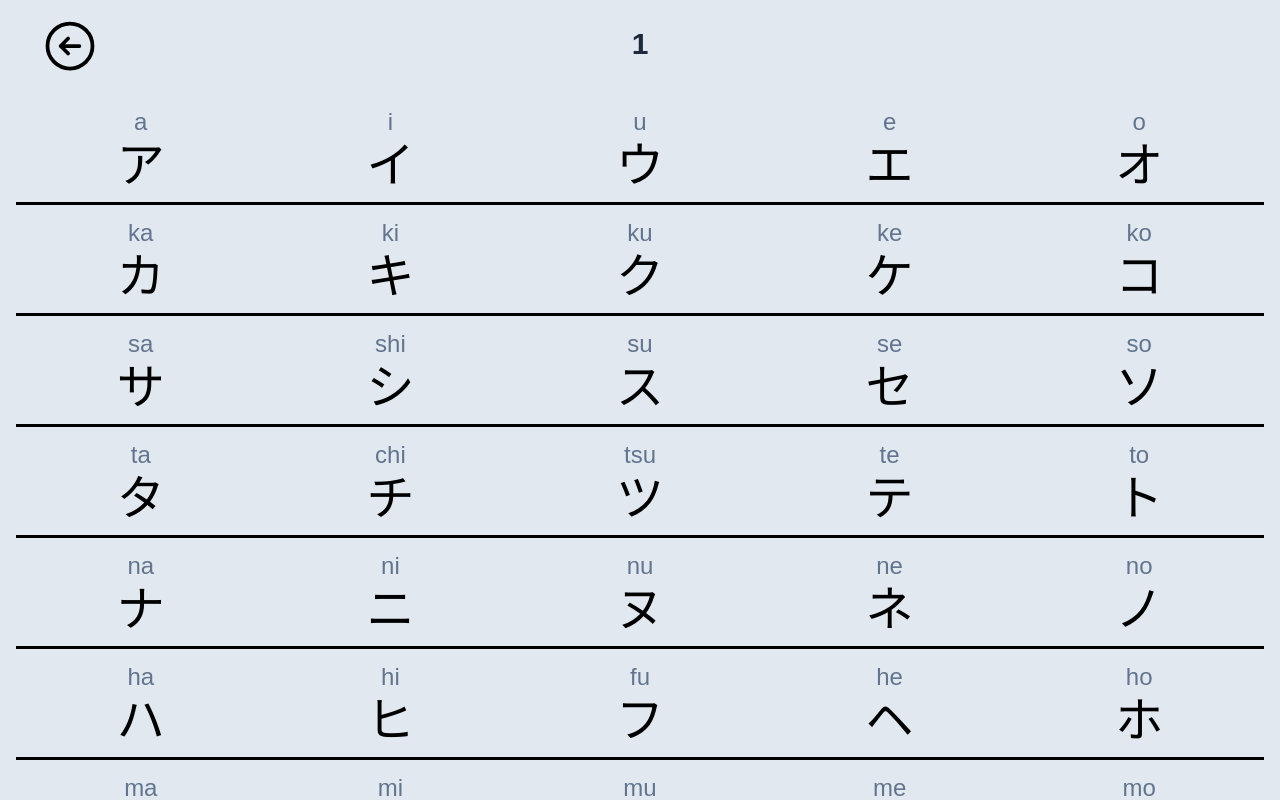
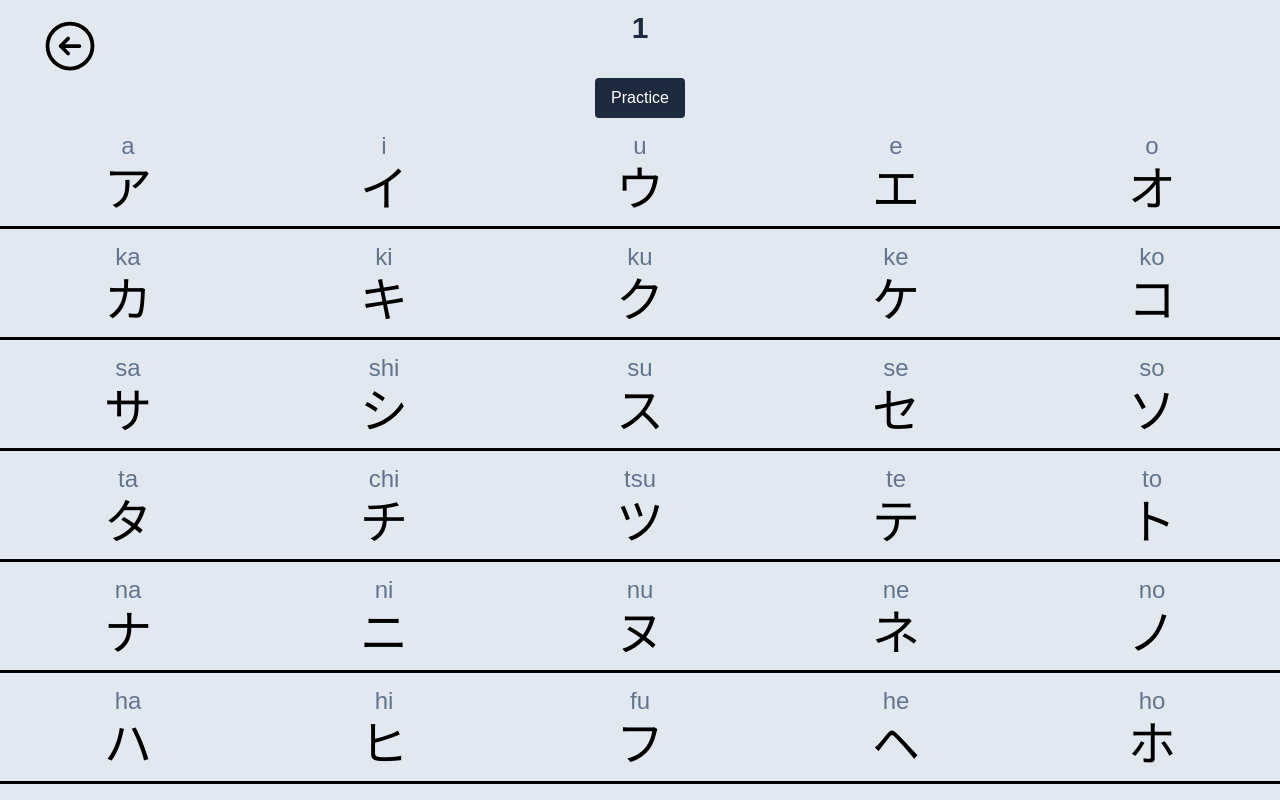
Before and after one commit to FranckHeCai/benkyou, a React (Vite) app: page /kana/1 in a window 1280 px wide. Shown: the top 800 px of the page. Built offline with nearby package versions, Linux system fonts and the light colour scheme.

Commit message:
kanjis lesson button fixed + ui fix

```diff
--- a/src/App.tsx
+++ b/src/App.tsx
@@ -3,7 +3,7 @@ import Router from "./router/Router"
 function App() {
 
   return (
-    <div className="flex flex-col p-3 sm:p-4">
+    <div className="">
       <Router />
     </div>
   )
--- /dev/null
+++ b/src/components/Button.tsx
@@ -0,0 +1,13 @@
+interface ButtonProps {
+  handleFunction: () => void
+  children: string
+}
+const Button = ({handleFunction, children}:ButtonProps) => {
+  return (
+    <button onClick={handleFunction} className="text-sm sm:text-base px-4 py-2 bg-slate-800 text-white rounded">
+            {children}
+    </button>
+  );
+};
+
+export default Button;
--- a/src/pages/Home.tsx
+++ b/src/pages/Home.tsx
@@ -18,7 +18,7 @@ const Home = () => {
   }
 
   return (
-    <div className="text-slate-800 flex flex-col">
+    <div className="text-slate-800 flex flex-col p-3 sm:p-4">
       <Header />
       <div className="grid md:grid-cols-2 gap-3 mt-4">
         <div>
--- a/src/pages/Kana.tsx
+++ b/src/pages/Kana.tsx
@@ -1,22 +1,32 @@
 import { useEffect } from "react";
-import { useParams } from "react-router-dom";
+import { useNavigate, useParams } from "react-router-dom";
 import { hiragana, katakana, hiraganaFormated, katakanaFormated } from "@data/index";
 import { useKanjiStore } from "store/store";
 import BackButton from "@components/BackButton";
+import Button from "@components/Button";
 
 const Kana = () => {
   const { kana } = useParams()
   const {kanaArray, setKanaArray} = useKanjiStore(state => state)
-
+  const navigate = useNavigate()
   useEffect(()=>{
     const kanaType = kana === "Hiragana" ? hiraganaFormated : katakanaFormated
     setKanaArray(kanaType)
   },[])
 
+  const handlePractice = () =>{
+    navigate(`/kana/practice/${kana}`)
+  }
+
   return (
     <div className="kana">
       <BackButton route="/" />
       <h1 className="text-center text-xl font-bold text-slate-800 sm:text-3xl mb-4 sm:mb-8 mt-2.5">{kana}</h1>
+      <div className="flex justify-center">
+        <Button handleFunction={handlePractice}>
+          Practice
+        </Button>
+      </div>
       <div className="grid">
         { kanaArray.length > 0 &&
           kanaArray.map((kanaRow, index) => {
--- a/src/pages/KanaPractice.tsx
+++ b/src/pages/KanaPractice.tsx
@@ -71,14 +71,13 @@ const KanaPractice = () => {
   }
 
   return (
-    <div className="flex flex-col items-center gap-4">
-      <h1 className="text-xl font-bold text-slate-800 sm:text-3xl">Kanji Practice</h1>
-      <h2 className="text-lg sm:text-2xl font-medium text-slate-600">{kana} practice</h2>
+    <div className="h-screen flex flex-col justify-center items-center gap-4">
+      <h1 className="text-xl font-bold text-slate-800 sm:text-3xl">{kana} practice</h1>
       { kanas.length > 0 &&
         <div className="relative w-full sm:w-sm min-h-70 sm:h-90 bg-white rounded-lg shadow p-4 flex flex-col justify-center items-center gap-4 ">
         <div className="text-7xl">
           { questionType === "character"
-              ? "?????"
+              ? "???"
               : kanas[currentIndex].character
           }
         </div>
@@ -96,7 +95,7 @@ const KanaPractice = () => {
       }
 
       <p>Select the correct answer</p>
-      <div className="w-full sm:w-fit grid sm:grid-cols-2 lg:grid-cols-4 gap-2">
+      <div className="w-full sm:w-fit grid grid-cols-4 gap-2">
         {answers.length > 0 &&
           answers.map((kana, index) => {
 
@@ -115,7 +114,7 @@ const KanaPractice = () => {
                     }
                     p-5  rounded-lg shadow-md`
                   }>
-                  <p className="text-base sm:text-lg ">
+                  <p className="text-3xl ">
                     { questionType === "character"
                         ? kana.character
                         : kana.romanization
--- a/src/pages/Kanjis.tsx
+++ b/src/pages/Kanjis.tsx
@@ -44,7 +44,7 @@ const Kanjis = () => {
   }
 
   return (
-    <div className="text-slate-800">
+    <div className="text-slate-800 p-3 sm:p-4">
       <BackButton route="/" />
       <h1 className="text-center text-xl font-bold text-slate-800 sm:text-3xl mb-4 sm:mb-10 mt-4 sm:mt-0">JLPT {kanji}</h1>
       {/* Practice Lessons Select */}
--- a/src/pages/Lesson.tsx
+++ b/src/pages/Lesson.tsx
@@ -72,12 +72,12 @@ const Lesson = () => {
       const shuffledKanjis = shuffleKanjis([...newArray, ...currentLesson])
       setKanjiPracticeArray(shuffledKanjis)
     }
-    navigate(`/kanjis/jlpt/${kanji}/practice/${lesson}`)
+    navigate(`/kanjis/jlpt/${kanji}/practice/`)
     window.scrollTo({top: 0, behavior: "smooth"})
   }
 
   return (
-    <div className=" flex flex-col items-center gap-4">
+    <div className=" flex flex-col items-center gap-4 p-3 sm:p-4">
       <BackButton route={`/kanjis/jlpt/${kanji}`} />
       <h1 className="text-center text-xl font-bold text-slate-800 sm:text-3xl">JLPT {kanji}</h1>
       <div className="w-full max-w-xl flex justify-between items-center text-slate-800 text-sm sm:text-base font-medium">
--- a/src/pages/Practice.tsx
+++ b/src/pages/Practice.tsx
@@ -93,7 +93,7 @@ const Practice = () => {
   }
 
   return (
-    <div className="flex flex-col items-center gap-4">
+    <div className="flex flex-col items-center gap-4 p-3 sm:p-4">
       <h1 className="text-xl font-bold text-slate-800 sm:text-3xl">Kanji Practice</h1>
       <h2 className="text-lg sm:text-2xl font-medium text-slate-600">JLPT {kanji} Kanji practice</h2>
       { kanjiPracticeArray.length > 0 &&
```
